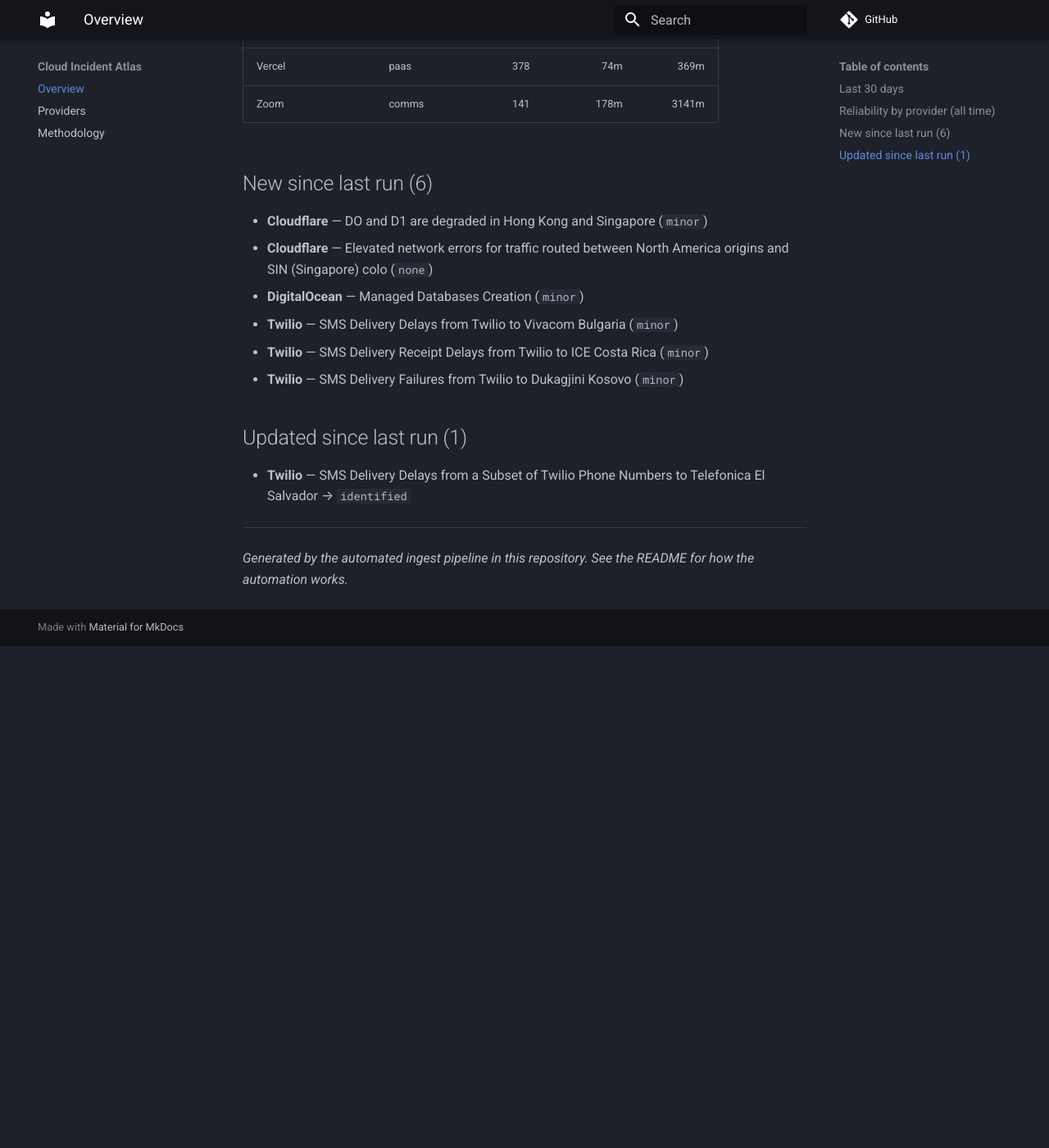
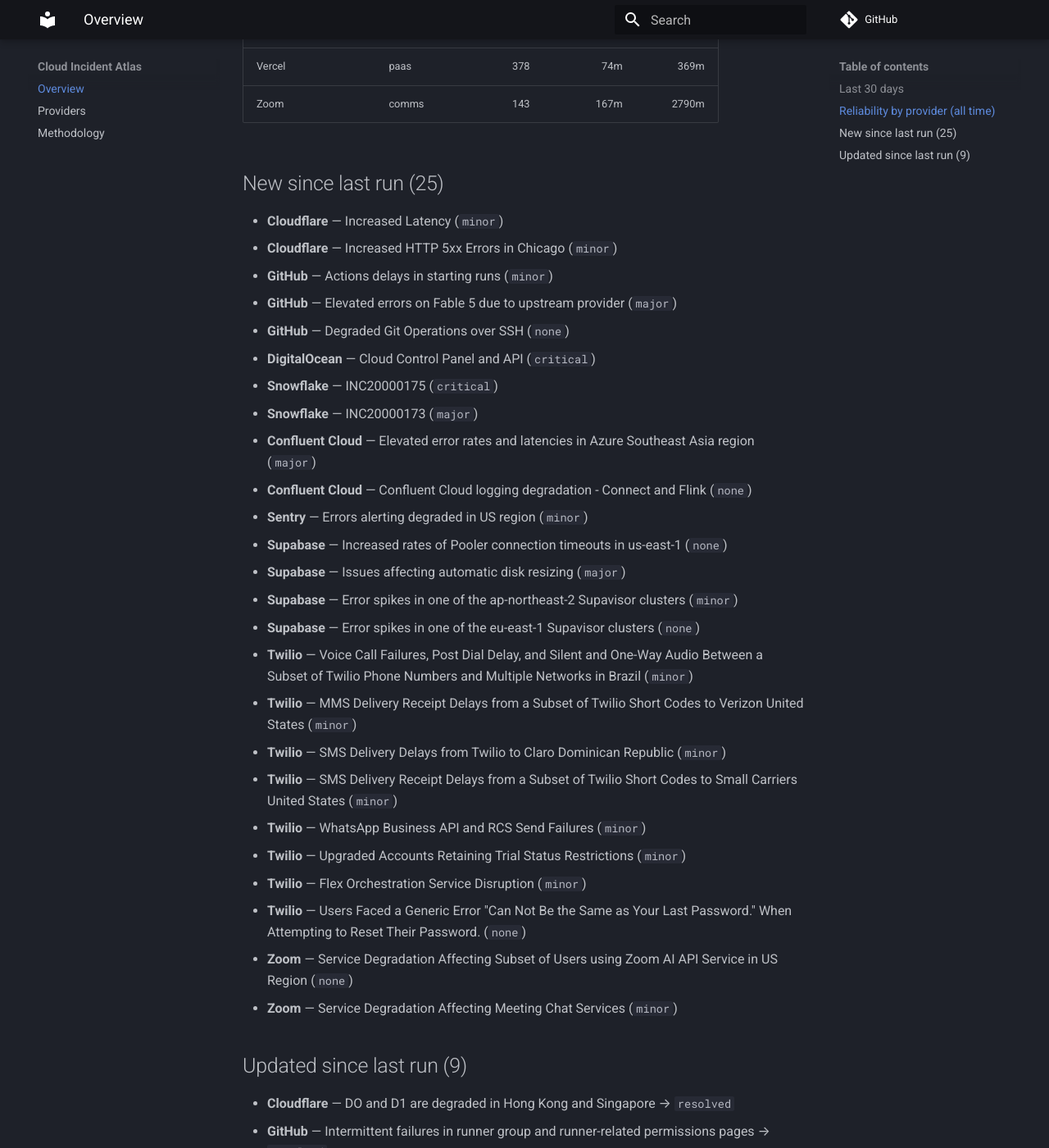
Before and after one commit to ayushgupta07xx/cloud-incident-atlas, an MkDocs documentation site: the page built from docs/index.md, in a window 1280 px wide and 1400 px high, scrolled down 1434 px. Shown: the whole window at 82% size. Built offline with MkDocs 1.6.1 and Material for MkDocs 9.7.7, drawn with Linux system fonts in a browser that asks for light colours; comment, search, counter and statistics services are not loaded; before the commit the page ends 2222 px from its top, so only the background shows below that; some of the changed text lies outside the part shown.

Commit message:
docs: refresh digest and charts
Regenerated from the corpus by the ingest pipeline.

Run: https://github.com/ayushgupta07xx/cloud-incident-atlas/actions/runs/32835446202

Co-authored-by: github-actions[bot] <41898282+github-actions[bot]@users.noreply.github.com>

```diff
--- a/docs/index.md
+++ b/docs/index.md
@@ -1,11 +1,11 @@
 # Cloud Incident Atlas
 
-Cross-vendor incident data for 24 providers. Corpus: **22,641 incidents**. Updated 2026-08-24.
+Cross-vendor incident data for 24 providers. Corpus: **22,666 incidents**. Updated 2026-08-25.
 
 ## Last 30 days
 
-- Incidents recorded: **527**
-- Major or worse: **61**
+- Incidents recorded: **537**
+- Major or worse: **65**
 
 ## Reliability by provider (all time)
 
@@ -29,25 +29,52 @@
 | New Relic | observability | 103 | 63m | 303m |
 | npm | devtools | 59 | 107m | 340m |
 | OpenAI | ai | 43 | 131m | 739m |
-| Sentry | observability | 331 | 84m | 356m |
-| Snowflake | data | 190 | 121m | 598m |
-| Supabase | paas | 385 | 158m | 892m |
-| Twilio | comms | 10790 | 270m | 1075m |
+| Sentry | observability | 332 | 84m | 356m |
+| Snowflake | data | 192 | 119m | 597m |
+| Supabase | paas | 389 | 154m | 891m |
+| Twilio | comms | 10798 | 270m | 1073m |
 | Vercel | paas | 378 | 74m | 369m |
-| Zoom | comms | 141 | 178m | 3141m |
+| Zoom | comms | 143 | 167m | 2790m |
 
-## New since last run (6)
+## New since last run (25)
 
-- **Cloudflare** — DO and D1 are degraded in Hong Kong and Singapore (`minor`)
-- **Cloudflare** — Elevated network errors for traffic routed between North America origins and SIN (Singapore) colo (`none`)
-- **DigitalOcean** — Managed Databases Creation (`minor`)
-- **Twilio** — SMS Delivery Delays from Twilio to Vivacom Bulgaria (`minor`)
-- **Twilio** — SMS Delivery Receipt Delays from Twilio to ICE Costa Rica (`minor`)
-- **Twilio** — SMS Delivery Failures from Twilio to Dukagjini Kosovo (`minor`)
+- **Cloudflare** — Increased Latency (`minor`)
+- **Cloudflare** — Increased HTTP 5xx Errors in Chicago (`minor`)
+- **GitHub** — Actions delays in starting runs (`minor`)
+- **GitHub** — Elevated errors on Fable 5 due to upstream provider (`major`)
+- **GitHub** — Degraded Git Operations over SSH (`none`)
+- **DigitalOcean** — Cloud Control Panel and API (`critical`)
+- **Snowflake** — INC20000175 (`critical`)
+- **Snowflake** — INC20000173 (`major`)
+- **Confluent Cloud** — Elevated error rates and latencies in Azure Southeast Asia region (`major`)
+- **Confluent Cloud** — Confluent Cloud logging degradation - Connect and Flink (`none`)
+- **Sentry** — Errors alerting degraded in US region (`minor`)
+- **Supabase** — Increased rates of Pooler connection timeouts in us-east-1 (`none`)
+- **Supabase** — Issues affecting automatic disk resizing (`major`)
+- **Supabase** — Error spikes in one of the ap-northeast-2 Supavisor clusters (`minor`)
+- **Supabase** — Error spikes in one of the eu-east-1 Supavisor clusters (`none`)
+- **Twilio** — Voice Call Failures, Post Dial Delay, and Silent and One-Way Audio Between a Subset of Twilio Phone Numbers and Multiple Networks in Brazil (`minor`)
+- **Twilio** — MMS Delivery Receipt Delays from a Subset of Twilio Short Codes to Verizon United States (`minor`)
+- **Twilio** — SMS Delivery Delays from Twilio to Claro Dominican Republic (`minor`)
+- **Twilio** — SMS Delivery Receipt Delays from a Subset of Twilio Short Codes to Small Carriers United States (`minor`)
+- **Twilio** — WhatsApp Business API and RCS Send Failures (`minor`)
+- **Twilio** — Upgraded Accounts Retaining Trial Status Restrictions (`minor`)
+- **Twilio** — Flex Orchestration Service Disruption (`minor`)
+- **Twilio** — Users Faced a Generic Error "Can Not Be the Same as Your Last Password." When Attempting to Reset Their Password. (`none`)
+- **Zoom** — Service Degradation Affecting Subset of Users using Zoom AI API Service in US Region (`none`)
+- **Zoom** — Service Degradation Affecting Meeting Chat Services (`minor`)
 
-## Updated since last run (1)
+## Updated since last run (9)
 
-- **Twilio** — SMS Delivery Delays from a Subset of Twilio Phone Numbers to Telefonica El Salvador → `identified`
+- **Cloudflare** — DO and D1 are degraded in Hong Kong and Singapore → `resolved`
+- **GitHub** — Intermittent failures in runner group and runner-related permissions pages → `resolved`
+- **GitHub** — Incident with Actions → `resolved`
+- **GitHub** — Disruption with GHEC Team Sync → `resolved`
+- **GitHub** — Incident with Webhooks → `resolved`
+- **Twilio** — SMS Delivery Delays from Twilio to I.C.E Costa Rica → `identified`
+- **Twilio** — SMS Delivery Failures from Twilio to Dukagjini Kosovo → `identified`
+- **Twilio** — SMS Delivery Receipt Delays from a Subset of Twilio Phone Numbers to Telefonica El Salvador → `identified`
+- **Google Cloud Platform** — We are investigating an issue where customers may experience timeouts, service degradations, errors, and elevated latencies across multiple products in the us-west1 region. → `resolved`
 
 ---
 
```
Also changed, not shown: other parts of docs/index.md (+4 -4 lines), README.md (+13 -4 lines), docs/providers.md (+16 -16 lines), docs/img/mttr.svg, docs/img/timeline.svg.
